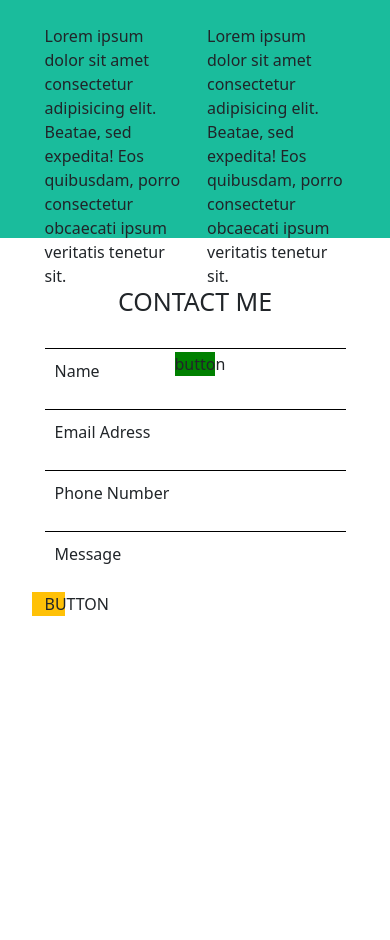
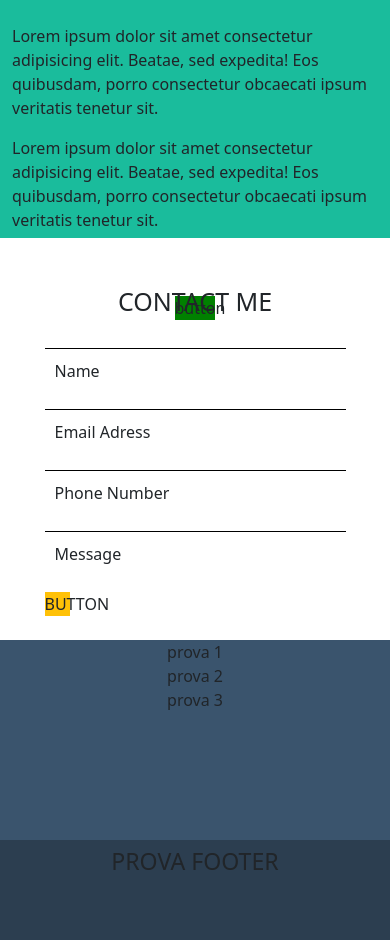
Before and after one commit to ABoni14/html-css-bootstrap-freelancer, a plain HTML site: page index.html in a window 390 px wide. Shown: the part 1800-2740 px from the top of the page. Before the commit the page ends 2440 px from the top, so only its background shows below. Drawn offline with nearby package versions, Linux system fonts and the light colour scheme.

Commit message:
footer and responsive display

```diff
--- a/css/style.css
+++ b/css/style.css
@@ -37,5 +37,15 @@ h2{
 
 .contact:last-child{
   border-bottom: 1px solid #000;
-  padding-bottom: 30px;
+  padding-bottom: 40px;
 }
+
+.top-footer{
+  background-color: #3a546d;
+  height: 200px;
+}
+
+.bottom-footer{
+  background-color: #2c3e50;
+  height: 100px;
+}
--- a/index.html
+++ b/index.html
@@ -71,10 +71,10 @@
         </div>
       </div>
       <div class="row justify-content-center mb-5">
-        <div class="col-5">
+        <div class="col-12 col-md-5">
           <p>Lorem ipsum dolor sit amet consectetur adipisicing elit. Beatae, sed expedita! Eos quibusdam, porro consectetur obcaecati ipsum veritatis tenetur sit.</p>
         </div>
-        <div class="col-5">
+        <div class="col-12 col-md-5">
           <p>Lorem ipsum dolor sit amet consectetur adipisicing elit. Beatae, sed expedita! Eos quibusdam, porro consectetur obcaecati ipsum veritatis tenetur sit.</p>
         </div>
       </div>
@@ -108,14 +108,41 @@
         <p>Message</p>
       </div>
     </div>
-    <div class="row">
-      <div class="offset-1 col-1 bg-warning">
-        BUTTON
+    <div class="row justify-content-center">
+      <div class="col-10">
+        <div class="col-1 bg-warning">
+          BUTTON
+        </div>
       </div>
+
     </div>
   </div>
 
+  <footer>
+    <div class="top-footer">
+      <div class="container-sm">
+        <div class="row text-center">
+          <div class="col-12 col-md-4">
+            prova 1
+          </div>
+          <div class="col-12 col-md-4">
+            prova 2
+          </div>
+          <div class="col-12 col-md-4">
+            prova 3
+          </div>
+        </div>
+      </div>
+    </div>
 
+    <div class="bottom-footer">
+      <div class="container-sm">
+        <div class="row text-center pt-2">
+          <h3>PROVA FOOTER</h3>
+        </div>
+      </div>
+    </div>
+  </footer>
 
 </body>
 </html>
```
